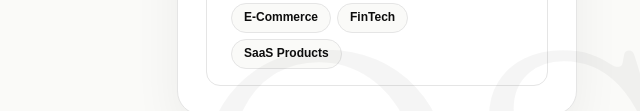
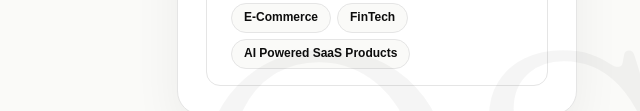
Before and after one commit to Qursom/portfolio, a plain HTML site: page index.html in a window 1280 px wide. Shown: the part 691-802 px from the top of the page, 623-1263 px from the left. Drawn offline with nearby package versions, Linux system fonts and the light colour scheme; a web font is replaced by a local one.

Commit message:
Update hero domain tag to AI Powered SaaS Products.
Co-authored-by: Cursor <cursoragent@cursor.com>

```diff
--- a/index.html
+++ b/index.html
@@ -348,7 +348,7 @@ a:focus-visible,.btn-black:focus-visible,.btn-ghost:focus-visible,.btn-white:foc
     <div class="panel-clients">
       <div class="panel-clients-label">Domains Delivered</div>
       <div class="panel-client-tags">
-        <span class="client-tag">HealthTech</span><span class="client-tag">GIS</span><span class="client-tag">Real Estate</span><span class="client-tag">E-Commerce</span><span class="client-tag">FinTech</span><span class="client-tag">SaaS Products</span>
+        <span class="client-tag">HealthTech</span><span class="client-tag">GIS</span><span class="client-tag">Real Estate</span><span class="client-tag">E-Commerce</span><span class="client-tag">FinTech</span><span class="client-tag">AI Powered SaaS Products</span>
       </div>
     </div>
   </div>
```
